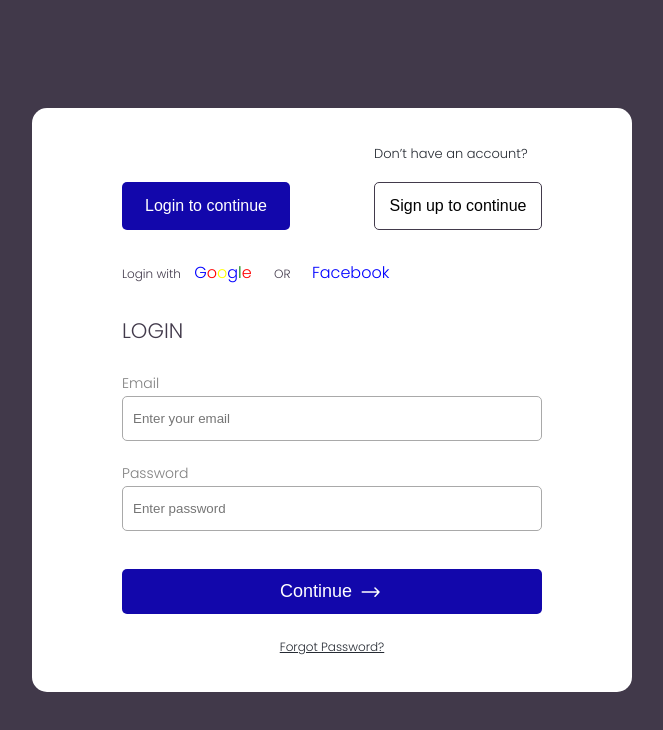
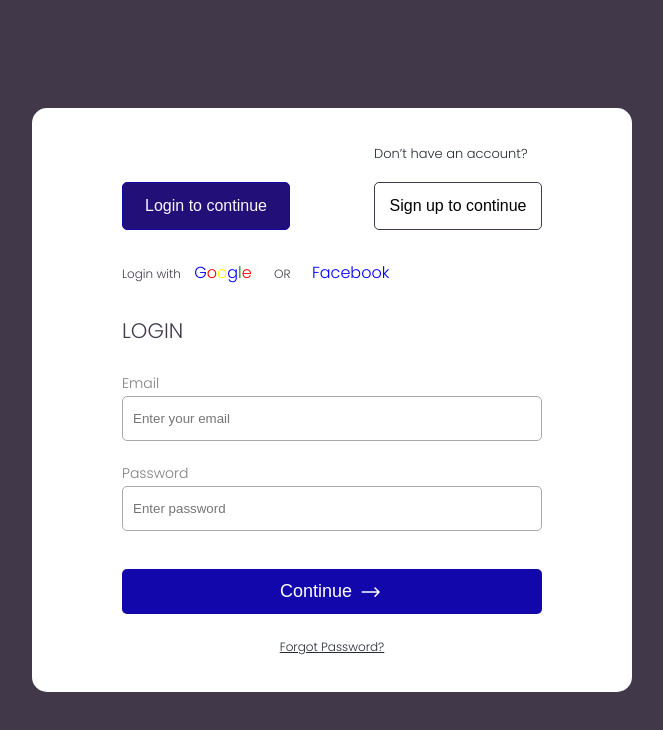
Before and after one commit to Africa-Trainovation-Consulting/newATC, a React (Create React App) app: page / in a window 1280 px wide. In both pictures the pointer is over the button "Login to continue". Shown: the top 730 px of the page, without its empty margins (308-971 px from the left). Built offline with nearby package versions, Linux system fonts and the light colour scheme.

Commit message:
still adjusting...

```diff
--- a/src/Sass/style.scss
+++ b/src/Sass/style.scss
@@ -75,6 +75,11 @@ $input-bg-color:#Fff;
 @mixin active-btn {
     background-color: $btn_background-color;
     color: $alt-text-color;
+    &:hover {
+        border: 1px solid $btn_background-color;
+        color: #f8f8fa;
+        background-color: rgb(34, 15, 119);
+        }
 }
 
 @mixin form {
@@ -134,14 +139,6 @@ $input-bg-color:#Fff;
     margin-top: 1em;
     min-height: 45px;
     max-height: 40px;
-    &:hover {
-        border: 1px solid #1207AB;
-        color: #f8f8fa;
-        background-color: rgb(34, 15, 119);
-        .arrow{
-            fill: #1207AB;
-        }
-    }
 }
 
 @mixin continue_btn2 {
```
